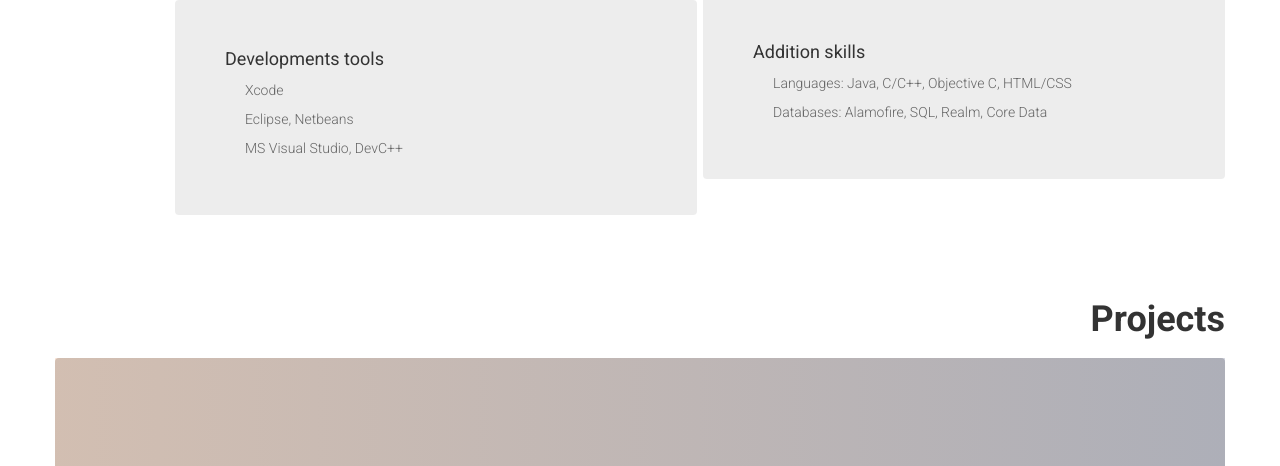
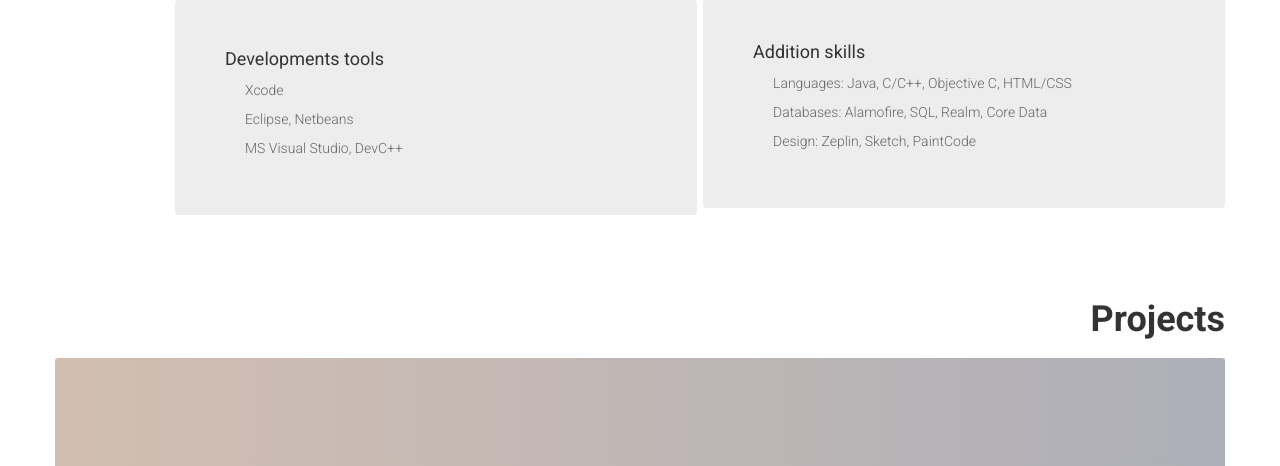
Before and after one commit to barabashd/barabashd.github.io, a plain HTML site: page index.html in a window 1280 px wide. Shown: the part 2080-2546 px from the top of the page. Drawn offline with Linux system fonts and the light colour scheme.

Commit message:
update design instruments

```diff
--- a/index.html
+++ b/index.html
@@ -183,6 +183,7 @@
                         <ul>
                             <li><span>Languages: Java, C/C++, Objective C, HTML/CSS</span></li>
                             <li><span>Databases: Alamofire, SQL, Realm, Core Data</span></li>
+                            <li><span>Design: Zeplin, Sketch, PaintCode</span></li>
                         </ul>
                     </div>
                 </div>
```
